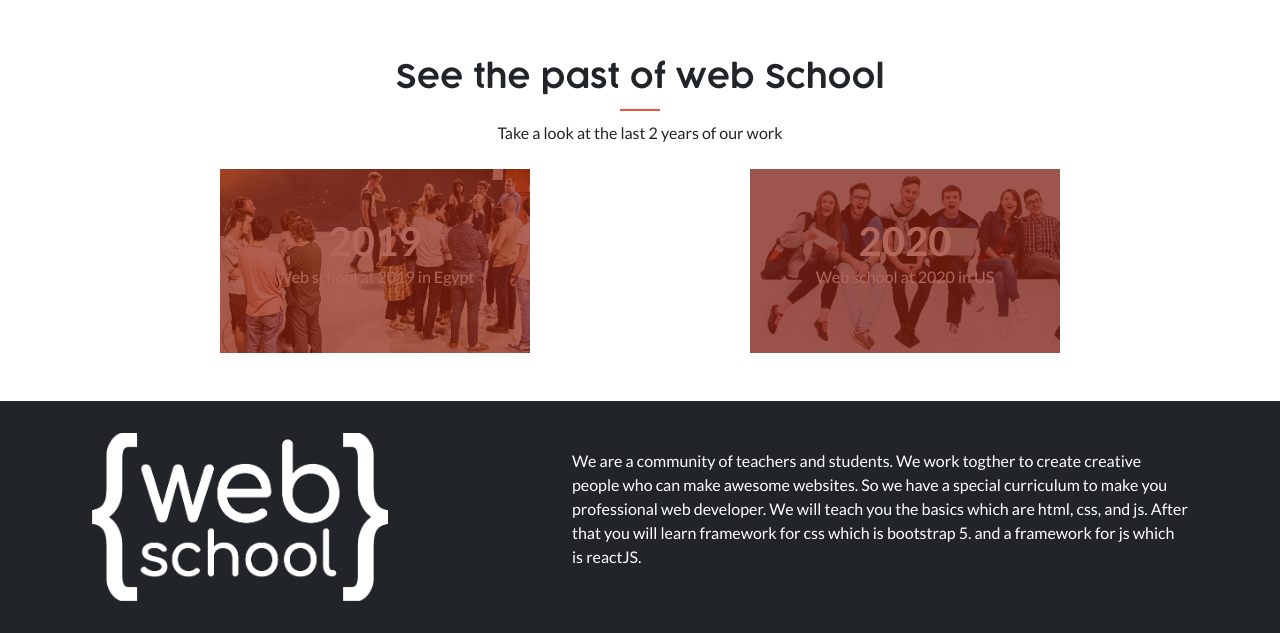
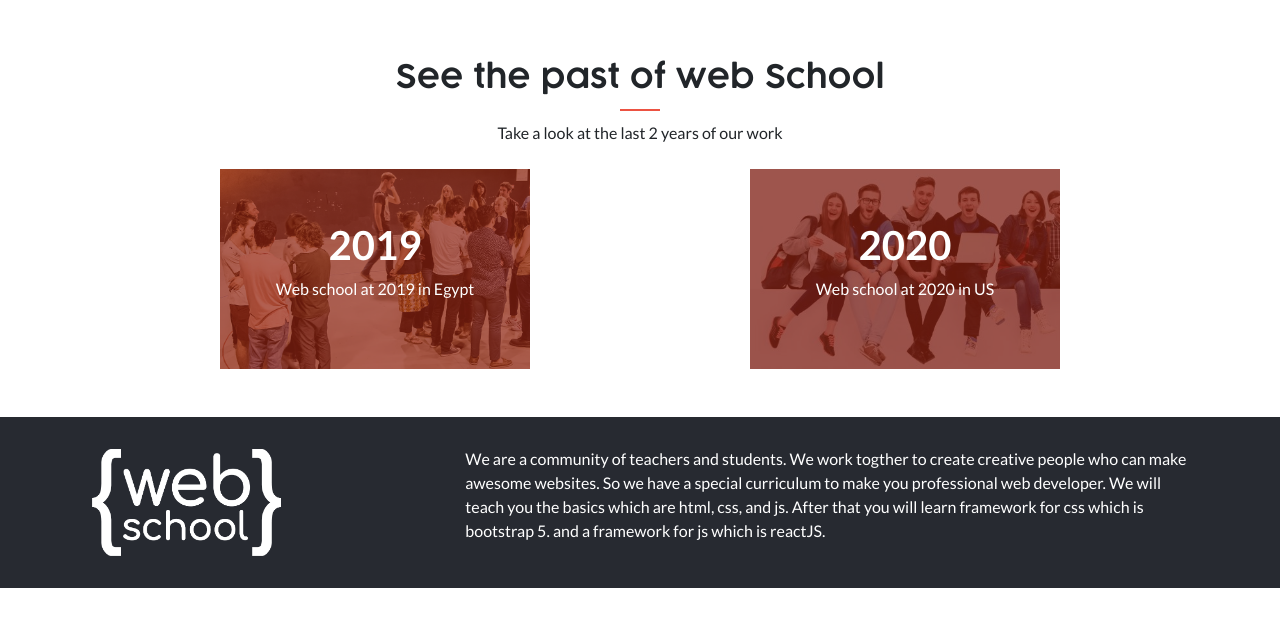
Before and after one commit to ahmed-al-farouq/Web-School-site, a plain HTML site: page pages/about.html in a window 1280 px wide. Shown: the part 1310-1943 px from the top of the page. After the commit the page ends 1898 px from the top, so only its background shows below. Drawn offline with nearby package versions, Linux system fonts and the light colour scheme.

Commit message:
Make  the required changes

```diff
--- a/css/about.css
+++ b/css/about.css
@@ -63,6 +63,7 @@ section.headline .description h2::after {
 .past .last-years div.years {
   position: relative;
   width: 310px;
+  height: 200px;
 }
 
 .past .last-years div.years:nth-child(1) {
@@ -83,3 +84,8 @@ section.headline .description h2::after {
   right: 0;
   background-color: #922411b0;
 }
+
+/* Start Footer */
+footer {
+  background-color: #272a31;
+}
--- a/pages/about.html
+++ b/pages/about.html
@@ -148,7 +148,7 @@
       </p>
       <div class="last-years d-flex justify-content-evenly align-items-center flex-wrap">
         <div class="years p-5 text-white mt-2">
-          <div class="overlay"></div>
+          <div class="overlay d-flex justify-content-center flex-column">
             <span class="h1 fw-bold">
               2019
             </span>
@@ -156,14 +156,16 @@
               Web school at 2019 in Egypt
             </p>
           </div>
+        </div>
         <div class="years p-5 text-white mt-2">
-          <div class="overlay"></div>
+          <div class="overlay d-flex justify-content-center flex-column">
             <span class="h1 fw-bold">
               2020
             </span>
             <p>
               Web school at 2020 in US
             </p>
+          </div>
         </div>
       </div>
     </section>
@@ -188,10 +190,10 @@
       </div>
     </section>
      <!-- Start Footer -->
-     <footer class="container-fluid py-2 bg-dark text-white">
+     <footer class="container-fluid py-2 text-white">
       <div class="row justify-content-sm-around justify-content-center align-items-center">
-        <img src="../imgs/logo.jpg" alt="logo" class="col-lg-3 col-sm-3 col-7 my-4">
-        <p class="col-lg-6 col-sm-7 col-9">
+        <img src="../imgs/logo.jpg" alt="logo" class="col-lg-2 col-sm-3 col-7 my-4">
+        <p class="col-lg-7 col-sm-7 col-9">
           We are a community of teachers and students. We work togther to create creative people who can
           make awesome websites. So we have a special curriculum to make you professional web developer.
           We will teach you the basics which are html, css, and js. After that you will learn framework for css
```
Also changed, not shown: index.html (+1 -1 lines). Lines whose indentation alone changed are shown as unchanged.
